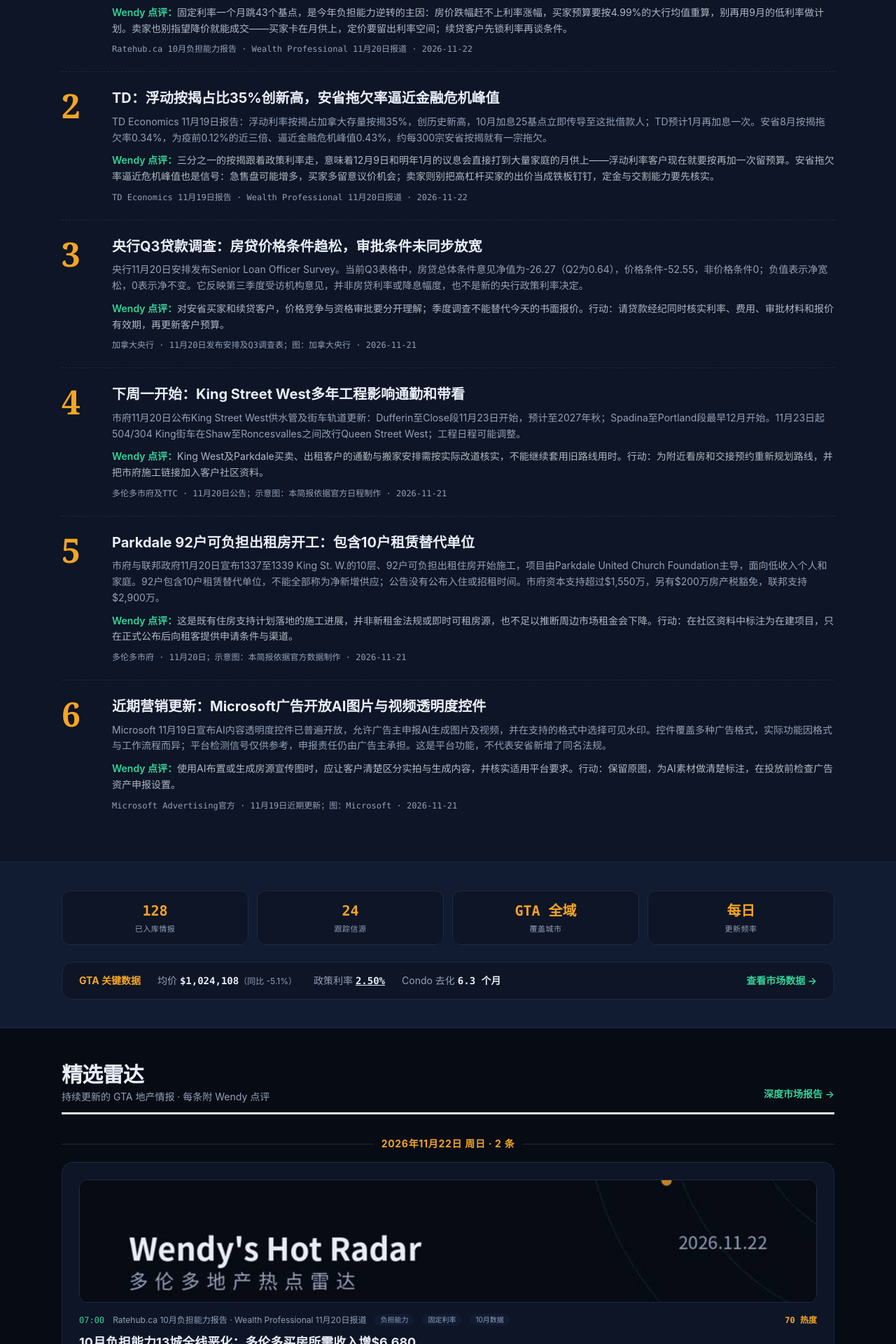
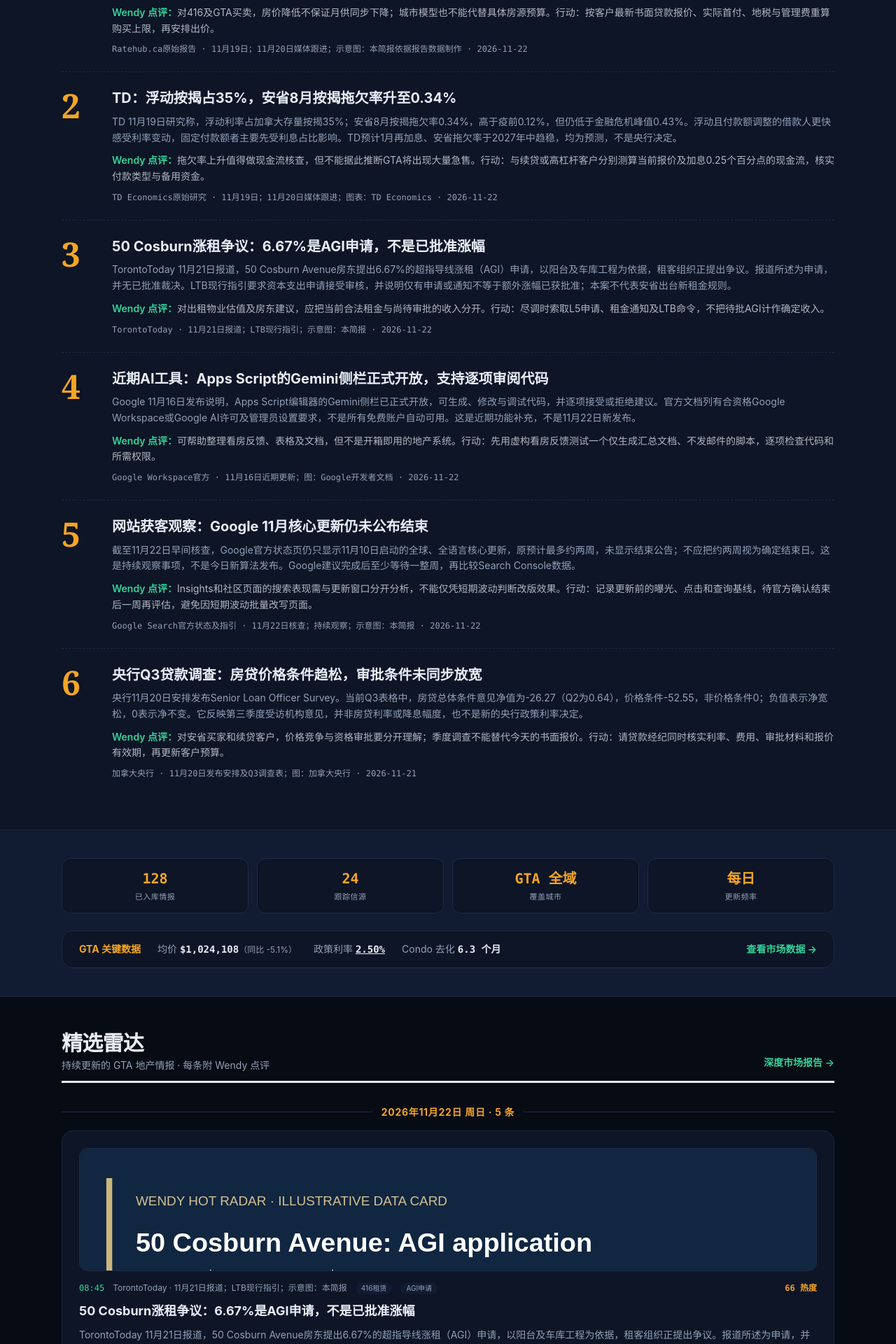
Before and after one commit to wendywangrealestate/wendy-hot-radar, a Next.js app: page / in a window 1280 px wide. Shown: the part 620-2540 px from the top of the page at 70% size. Built offline with nearby package versions, Linux system fonts and the light colour scheme.

Commit message:
Reuse two November 22 stories with primary sources; add three verified briefing items

```diff
--- a/data/radar.ts
+++ b/data/radar.ts
@@ -20,18 +20,84 @@ export interface RadarItem {
 
 export const radarItems: RadarItem[] = [
 {
+  "id": "cosburn-agi-application-nov21-2026",
+  "heat": 66,
+  "source": "TorontoToday · 11月21日报道；LTB现行指引；示意图：本简报",
+  "firstHand": false,
+  "tags": [
+    "416租赁",
+    "AGI申请"
+  ],
+  "points": [
+    "50 Cosburn申请额6.67%",
+    "租客提出争议；非已批准",
+    "资本支出申请受LTB审核"
+  ],
+  "image": "/summaries/cosburn-agi-nov21-2026.svg",
+  "title": "50 Cosburn涨租争议：6.67%是AGI申请，不是已批准涨幅",
+  "summary": "TorontoToday 11月21日报道，50 Cosburn Avenue房东提出6.67%的超指导线涨租（AGI）申请，以阳台及车库工程为依据，租客组织正提出争议。报道所述为申请，并无已批准裁决。LTB现行指引要求资本支出申请接受审核，并说明仅有申请或通知不等于额外涨幅已获批准；本案不代表安省出台新租金规则。",
+  "wendyNote": "对出租物业估值及房东建议，应把当前合法租金与尚待审批的收入分开。行动：尽调时索取L5申请、租金通知及LTB命令，不把待批AGI计作确定收入。",
+  "url": "https://www.torontotoday.ca/local/real-estate-housing/toronto-tenants-fourth-unjustified-above-guideline-rent-increase-less-than-10-years-13043824",
   "date": "2026-11-22",
-  "firstHand": false,
+  "time": "08:45"
+},
+{
+  "id": "apps-script-gemini-ga-nov16-2026",
+  "heat": 54,
+  "source": "Google Workspace官方 · 11月16日近期更新；图：Google开发者文档",
+  "firstHand": true,
+  "tags": [
+    "AI工具",
+    "地产工作流程"
+  ],
+  "points": [
+    "Apps Script内生成修改调试代码",
+    "可逐项接受或拒绝建议",
+    "需要合资格许可及设置"
+  ],
+  "image": "https://developers.google.com/static/apps-script/images/gemini-accept-reject.gif",
+  "title": "近期AI工具：Apps Script的Gemini侧栏正式开放，支持逐项审阅代码",
+  "summary": "Google 11月16日发布说明，Apps Script编辑器的Gemini侧栏已正式开放，可生成、修改与调试代码，并逐项接受或拒绝建议。官方文档列有合资格Google Workspace或Google AI许可及管理员设置要求，不是所有免费账户自动可用。这是近期功能补充，不是11月22日新发布。",
+  "wendyNote": "可帮助整理看房反馈、表格及文档，但不是开箱即用的地产系统。行动：先用虚构看房反馈测试一个仅生成汇总文档、不发邮件的脚本，逐项检查代码和所需权限。",
+  "url": "https://developers.google.com/apps-script/guides/gemini",
+  "date": "2026-11-22",
+  "time": "08:45"
+},
+{
+  "id": "google-core-nov2026-rollout-watch",
+  "heat": 52,
+  "source": "Google Search官方状态及指引 · 11月22日核查；持续观察；示意图：本简报",
+  "firstHand": true,
+  "tags": [
+    "网站获客",
+    "SEO观察"
+  ],
+  "points": [
+    "11月10日启动全球核心更新",
+    "截至核查未见结束公告",
+    "结束后至少一周再评估"
+  ],
+  "image": "/summaries/google-core-nov22-2026-watch.svg",
+  "title": "网站获客观察：Google 11月核心更新仍未公布结束",
+  "summary": "截至11月22日早间核查，Google官方状态页仍只显示11月10日启动的全球、全语言核心更新，原预计最多约两周，未显示结束公告；不应把约两周视为确定结束日。这是持续观察事项，不是今日新算法发布。Google建议完成后至少等待一整周，再比较Search Console数据。",
+  "wendyNote": "Insights和社区页面的搜索表现需与更新窗口分开分析，不能仅凭短期波动判断改版效果。行动：记录更新前的曝光、点击和查询基线，待官方确认结束后一周再评估，避免因短期波动批量改写页面。",
+  "url": "https://status.search.google.com/incidents/WLxcJyC6jMWMfryxsKMc",
+  "date": "2026-11-22",
+  "time": "08:45"
+},
+{
+  "date": "2026-11-22",
+  "firstHand": true,
   "heat": 70,
   "id": "ratehub-affordability-oct2026",
-  "image": "/summaries/ratehub-affordability-oct2026.jpg",
+  "image": "/summaries/ratehub-oct2026-verified.svg",
   "points": [
     "13城负担能力全线恶化",
     "5年固定均值4.99% +43基点",
     "多伦多月供增约$200"
   ],
-  "source": "Ratehub.ca 10月负担能力报告 · Wealth Professional 11月20日报道",
-  "summary": "Ratehub.ca 11月负担能力报告：10月加拿大13个主要城市负担能力全线恶化，为春季以来首次；大行五年固定均值一个月跳升43个基点至4.99%，房价小幅回软未能抵消。多伦多买均价房所需收入增加$6,680、平均月供增加约$200；9月12城改善的成果已全部回吐。",
+  "source": "Ratehub.ca原始报告 · 11月19日；11月20日媒体跟进；示意图：本简报依据报告数据制作",
+  "summary": "Ratehub.ca 11月19日发布10月负担能力报告：13个研究城市的负担能力均恶化。研究采用的大行五年固定平均利率由9月4.56%升至10月4.99%；多伦多模型所需年收入增加$6,680，月供增加约$200。模型假设首付10%、25年摊销、年地税$4,000、月暖气$150；这不是今日最优惠利率或个人贷款报价。",
   "tags": [
     "负担能力",
     "固定利率",
@@ -39,31 +105,31 @@ export const radarItems: RadarItem[] = [
   ],
   "time": "07:00",
   "title": "10月负担能力13城全线恶化：多伦多买房所需收入增$6,680",
-  "url": "https://www.wealthprofessional.ca/investments/alternative-investments/canadian-home-affordability-worsens-in-all-13-markets-in-october/394071",
-  "wendyNote": "固定利率一个月跳43个基点，是今年负担能力逆转的主因：房价跌幅赶不上利率涨幅，买家预算要按4.99%的大行均值重算，别再用9月的低利率做计划。卖家也别指望降价就能成交——买家卡在月供上，定价要留出利率空间；续贷客户先锁利率再谈条件。"
+  "url": "https://www.ratehub.ca/blog/home-affordability-canada-october-2026/",
+  "wendyNote": "对416及GTA买卖，房价降低不保证月供同步下降；城市模型也不能代替具体房源预算。行动：按客户最新书面贷款报价、实际首付、地税与管理费重算购买上限，再安排出价。"
 },
 {
   "date": "2026-11-22",
-  "firstHand": false,
+  "firstHand": true,
   "heat": 68,
   "id": "td-variable-mortgages-35pct-nov2026",
-  "image": "/summaries/td-variable-mortgages-35pct-nov2026.jpg",
+  "image": "https://economics.td.com/domains/economics.td.com/images/reports/ms/can-consumers-2026/chart4.png",
   "points": [
     "浮动按揭占存量35%创新高",
     "TD预计1月再加息",
     "安省拖欠率0.34%逼近危机峰值"
   ],
-  "source": "TD Economics 11月19日报告 · Wealth Professional 11月20日报道",
-  "summary": "TD Economics 11月19日报告：浮动利率按揭占加拿大存量按揭35%，创历史新高，10月加息25基点立即传导至这批借款人；TD预计1月再加息一次。安省8月按揭拖欠率0.34%，为疫前0.12%的近三倍、逼近金融危机峰值0.43%，约每300宗安省按揭就有一宗拖欠。",
+  "source": "TD Economics原始研究 · 11月19日；11月20日媒体跟进；图表：TD Economics",
+  "summary": "TD 11月19日研究称，浮动利率占加拿大存量按揭35%；安省8月按揭拖欠率0.34%，高于疫前0.12%，但仍低于金融危机峰值0.43%。浮动且付款额调整的借款人更快感受利率变动，固定付款额者主要先受利息占比影响。TD预计1月再加息、安省拖欠率于2027年中趋稳，均为预测，不是央行决定。",
   "tags": [
     "浮动按揭",
     "拖欠率",
     "利率展望"
   ],
   "time": "07:00",
-  "title": "TD：浮动按揭占比35%创新高，安省拖欠率逼近金融危机峰值",
-  "url": "https://www.wealthprofessional.ca/news/industry-news/a-record-35-of-mortgages-now-move-with-the-policy-rate-td/394067",
-  "wendyNote": "三分之一的按揭跟着政策利率走，意味着12月9日和明年1月的议息会直接打到大量家庭的月供上——浮动利率客户现在就要按再加一次留预算。安省拖欠率逼近危机峰值也是信号：急售盘可能增多，买家多留意议价机会；卖家则别把高杠杆买家的出价当成铁板钉钉，定金与交割能力要先核实。"
+  "title": "TD：浮动按揭占35%，安省8月按揭拖欠率升至0.34%",
+  "url": "https://economics.td.com/can-consumers-2026",
+  "wendyNote": "拖欠率上升值得做现金流核查，但不能据此推断GTA将出现大量急售。行动：与续贷或高杠杆客户分别测算当前报价及加息0.25个百分点的现金流，核实付款类型与备用资金。"
 },
 {
   "id": "boc-slos-q3-nov20-2026",
```
